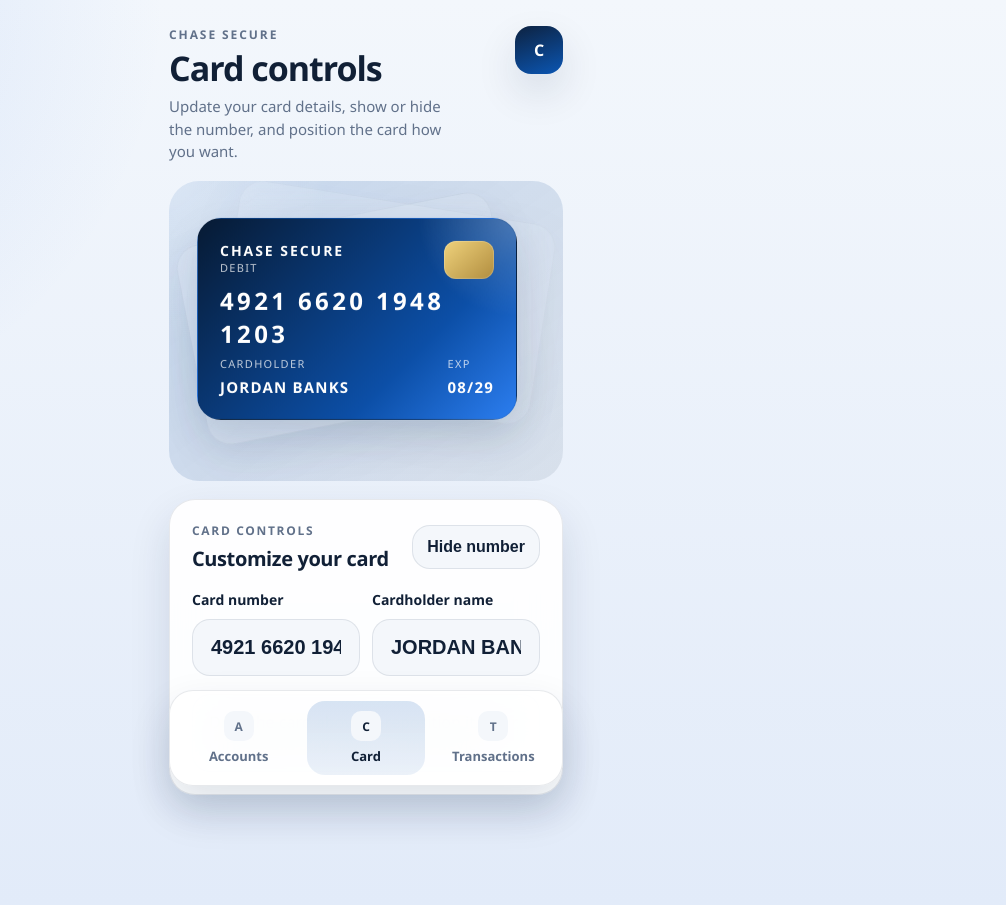
After one commit to procvv/newchaseee, a Flask app: page /card in a window 1280 px wide. The commit adds this page. Shown: the whole page, without its empty margins (274-1280 px from the left). Run offline with Flask 3, Linux system fonts and the light colour scheme.

Commit message:
Add files via upload

```diff
--- a/Chase Bank 4 Mobile/app.py
+++ b/Chase Bank 4 Mobile/app.py
@@ -19,6 +19,11 @@ transactions = [
 @app.route("/")
 def home():
     return render_template("home.html", balance=balance, transactions=transactions[:3], active_page="accounts")
+
+
+@app.route("/card")
+def card_page():
+    return render_template("card.html", active_page="card")
 
 @app.route("/deposit", methods=["GET", "POST"])
 def deposit():
--- a/Chase Bank 4 Mobile/static/script.js
+++ b/Chase Bank 4 Mobile/static/script.js
@@ -258,6 +258,22 @@ function setupInteractiveCard() {
     applyState();
 }
 
+function setupCardPreview() {
+    const numberPreview = document.getElementById("cardNumberPreview");
+    const namePreview = document.getElementById("cardNamePreview");
+
+    if (!numberPreview || !namePreview) {
+        return;
+    }
+
+    const state = loadCardState();
+    const formattedNumber = formatCardNumber(state.number) || "4921 6620 1948 1203";
+    const formattedName = (state.name || "JORDAN BANKS").trim().toUpperCase() || "JORDAN BANKS";
+
+    numberPreview.textContent = state.hidden ? maskCardNumber(formattedNumber) : formattedNumber;
+    namePreview.textContent = formattedName;
+}
+
 function registerServiceWorker() {
     if (!("serviceWorker" in navigator)) {
         return;
@@ -270,5 +286,6 @@ function registerServiceWorker() {
 
 registerThemeListener();
 registerInstallFlow();
+setupCardPreview();
 setupInteractiveCard();
 registerServiceWorker();
--- a/Chase Bank 4 Mobile/static/style.css
+++ b/Chase Bank 4 Mobile/static/style.css
@@ -164,6 +164,16 @@ body {
     animation: riseIn 0.45s ease;
 }
 
+.card-stage-editor {
+    height: 300px;
+}
+
+.card-preview-link {
+    display: block;
+    text-decoration: none;
+    color: inherit;
+}
+
 .ghost-card,
 .bank-card {
     position: absolute;
@@ -212,6 +222,10 @@ body {
     cursor: grabbing;
     animation: none;
     transform: scale(1.02);
+}
+
+.bank-card-preview {
+    cursor: pointer;
 }
 
 .bank-card-top,
@@ -645,7 +659,7 @@ input:focus {
     bottom: calc(14px + env(safe-area-inset-bottom));
     z-index: 20;
     display: grid;
-    grid-template-columns: repeat(2, minmax(0, 1fr));
+    grid-template-columns: repeat(3, minmax(0, 1fr));
     gap: 10px;
     width: min(calc(100% - 24px), 394px);
     padding: 10px;
--- a/Chase Bank 4 Mobile/templates/base.html
+++ b/Chase Bank 4 Mobile/templates/base.html
@@ -41,6 +41,10 @@
                 <span class="bottom-nav-icon">A</span>
                 <span>Accounts</span>
             </a>
+            <a href="/card" class="bottom-nav-link {% if active_page == 'card' %}active{% endif %}">
+                <span class="bottom-nav-icon">C</span>
+                <span>Card</span>
+            </a>
             <a href="/transactions" class="bottom-nav-link {% if active_page == 'transactions' %}active{% endif %}">
                 <span class="bottom-nav-icon">T</span>
                 <span>Transactions</span>
--- /dev/null
+++ b/Chase Bank 4 Mobile/templates/card.html
@@ -0,0 +1,57 @@
+{% extends "base.html" %}
+
+{% block title %}Card | Chase Secure{% endblock %}
+{% block page_title %}Card controls{% endblock %}
+{% block page_subtitle %}<p class="page-subtitle">Update your card details, show or hide the number, and position the card how you want.</p>{% endblock %}
+
+{% block content %}
+    <section class="card-stage card-stage-editor" id="cardStage">
+        <div class="floating-card ghost-card ghost-card-back" aria-hidden="true"></div>
+        <div class="floating-card ghost-card ghost-card-mid" aria-hidden="true"></div>
+        <article class="bank-card" id="bankCard" aria-label="Debit card editor" role="button" tabindex="0">
+            <div class="bank-card-top">
+                <div>
+                    <p class="bank-card-brand">CHASE SECURE</p>
+                    <p class="bank-card-type">Debit</p>
+                </div>
+                <div class="bank-card-chip"></div>
+            </div>
+            <div class="bank-card-number" id="cardNumberDisplay">4921 6620 1948 1203</div>
+            <div class="bank-card-footer">
+                <div>
+                    <p class="bank-card-caption">Cardholder</p>
+                    <p class="bank-card-name" id="cardNameDisplay">JORDAN BANKS</p>
+                </div>
+                <div>
+                    <p class="bank-card-caption">Exp</p>
+                    <p class="bank-card-expiry">08/29</p>
+                </div>
+            </div>
+        </article>
+    </section>
+
+    <section class="card section-card card-controls-panel" id="cardControlsPanel">
+        <div class="section-header compact">
+            <div>
+                <p class="section-label">Card controls</p>
+                <h2 class="section-title">Customize your card</h2>
+            </div>
+            <button class="secondary-button" type="button" id="toggleCardNumber">Hide number</button>
+        </div>
+
+        <div class="card-editor-grid">
+            <div class="field-group">
+                <label class="field-label" for="cardNumberInput">Card number</label>
+                <input id="cardNumberInput" type="text" inputmode="numeric" maxlength="19" value="4921 6620 1948 1203">
+            </div>
+            <div class="field-group">
+                <label class="field-label" for="cardNameInput">Cardholder name</label>
+                <input id="cardNameInput" type="text" maxlength="26" value="JORDAN BANKS">
+            </div>
+        </div>
+
+        <div class="info-strip">
+            <p>Drag the card above to reposition it. Your card details stay saved on this device.</p>
+        </div>
+    </section>
+{% endblock %}
```
Also changed, not shown: Chase Bank 4 Mobile/templates/home.html (+6 -29 lines).
